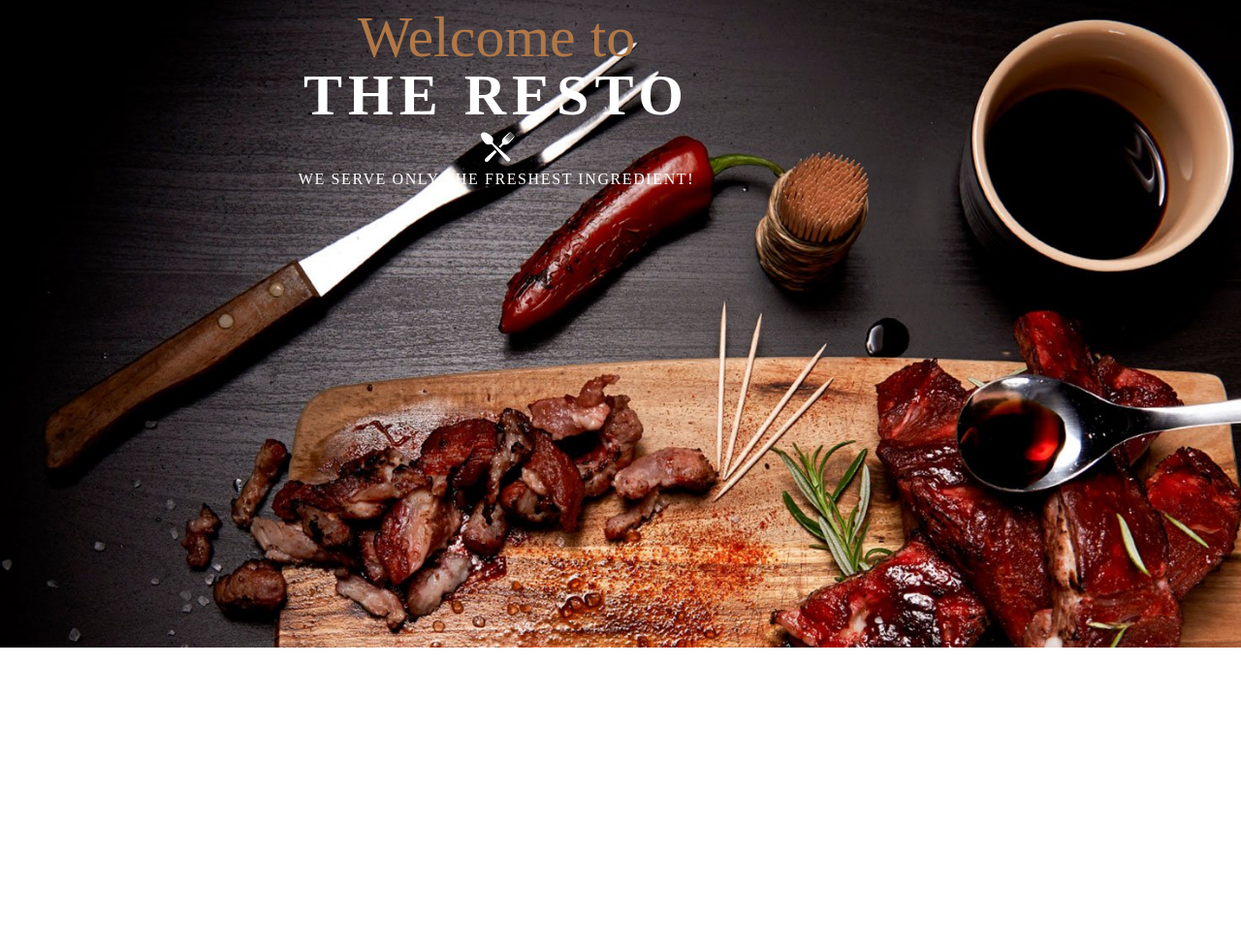
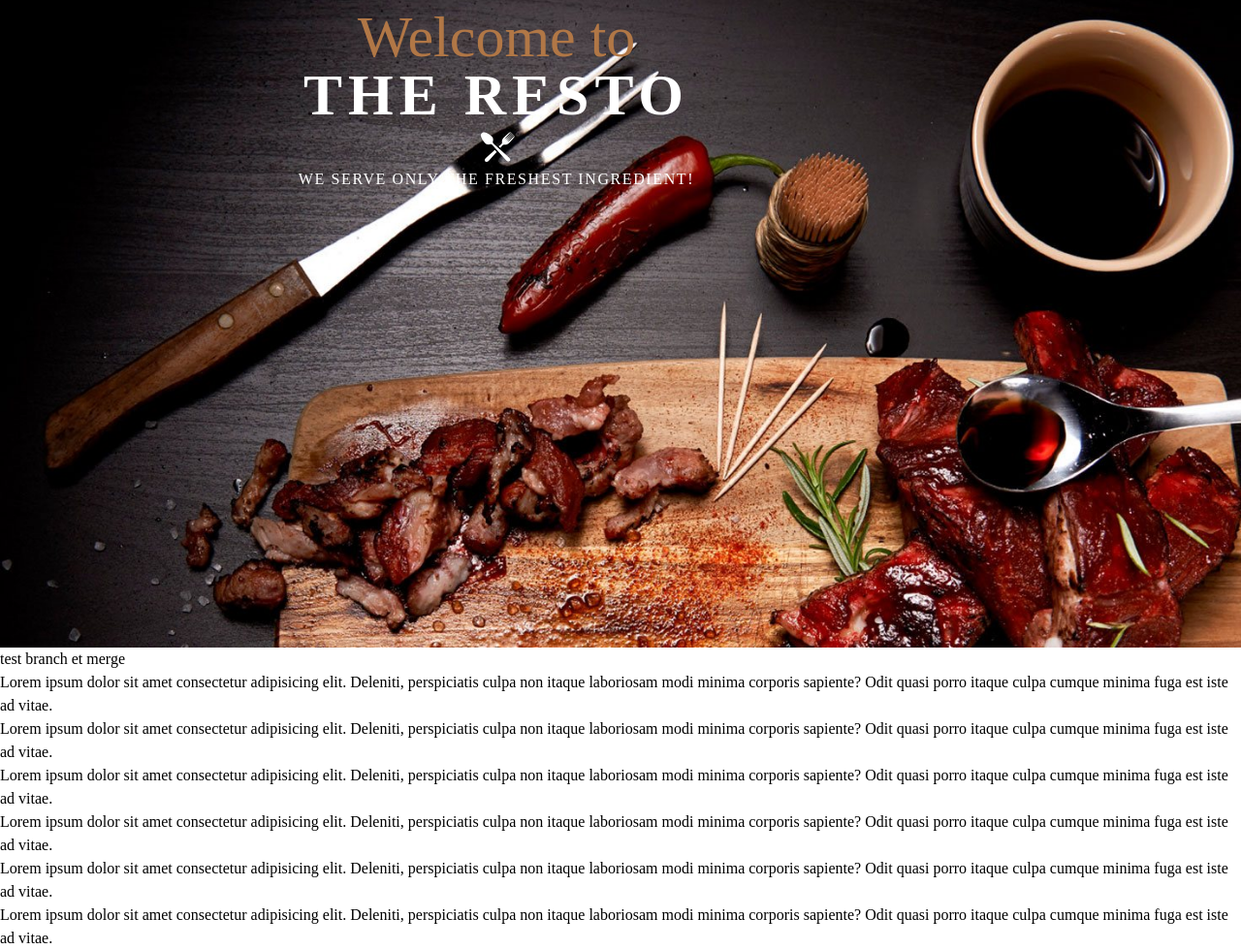
Before and after one commit to airdoul/leresto, a website: page index.html in a window 1280 px wide. Shown: the part 132-1112 px from the top of the page at 97% size. Before the commit the page ends 800 px from the top, so only its background shows below. Drawn offline with Linux system fonts and the light colour scheme; a web font is replaced by a local one.

Commit message:
branchtest

```diff
--- a/index.html
+++ b/index.html
@@ -37,5 +37,16 @@
             </div>
         </div>
     </section>
+    <section>
+        <h2>test branch et merge</h2>
+        <ul>
+            <li>Lorem ipsum dolor sit amet consectetur adipisicing elit. Deleniti, perspiciatis culpa non itaque laboriosam modi minima corporis sapiente? Odit quasi porro itaque culpa cumque minima fuga est iste ad vitae.</li>
+            <li>Lorem ipsum dolor sit amet consectetur adipisicing elit. Deleniti, perspiciatis culpa non itaque laboriosam modi minima corporis sapiente? Odit quasi porro itaque culpa cumque minima fuga est iste ad vitae.</li>
+            <li>Lorem ipsum dolor sit amet consectetur adipisicing elit. Deleniti, perspiciatis culpa non itaque laboriosam modi minima corporis sapiente? Odit quasi porro itaque culpa cumque minima fuga est iste ad vitae.</li>
+            <li>Lorem ipsum dolor sit amet consectetur adipisicing elit. Deleniti, perspiciatis culpa non itaque laboriosam modi minima corporis sapiente? Odit quasi porro itaque culpa cumque minima fuga est iste ad vitae.</li>
+            <li>Lorem ipsum dolor sit amet consectetur adipisicing elit. Deleniti, perspiciatis culpa non itaque laboriosam modi minima corporis sapiente? Odit quasi porro itaque culpa cumque minima fuga est iste ad vitae.</li>
+            <li>Lorem ipsum dolor sit amet consectetur adipisicing elit. Deleniti, perspiciatis culpa non itaque laboriosam modi minima corporis sapiente? Odit quasi porro itaque culpa cumque minima fuga est iste ad vitae.</li>
+        </ul>
+    </section>
 </body>
 </html>
```
